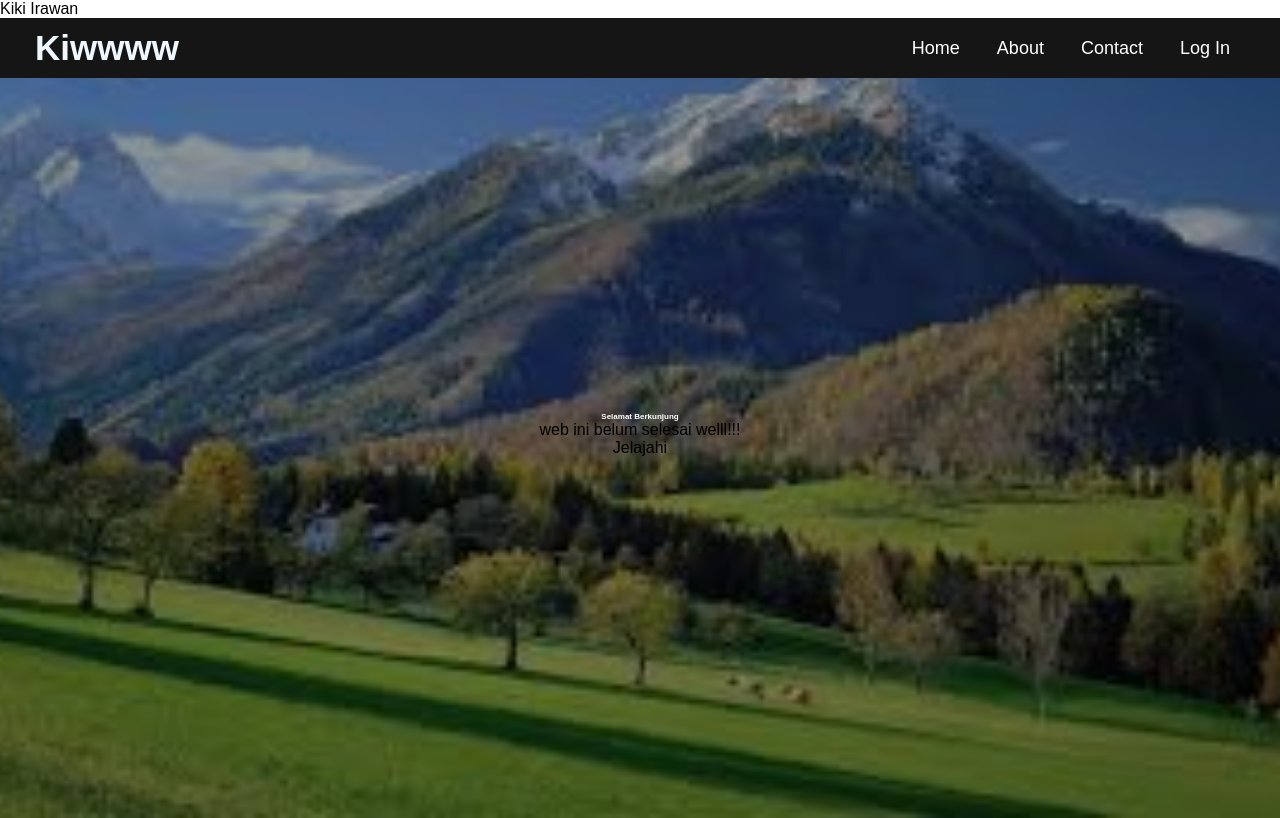
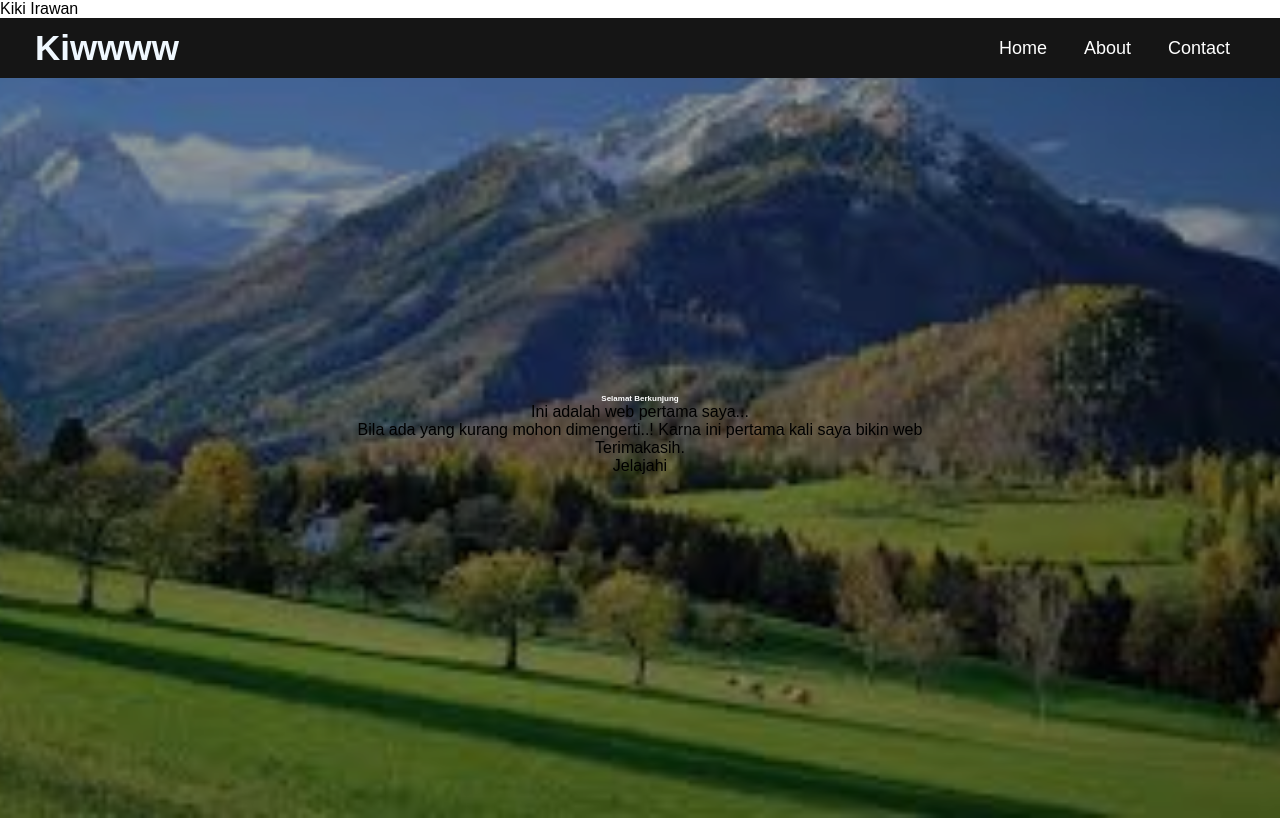
Before and after one commit to kyuttttttt12/progres_kiw, a plain HTML site: page index.html in a window 1280 px wide. Drawn offline with Linux system fonts and the light colour scheme.

Commit message:
Update index.html

```diff
--- a/index.html
+++ b/index.html
@@ -16,7 +16,6 @@
                 <li><a href="#">Home</a></li>
                 <li><a href="#">About</a></li>
                 <li><a href="#">Contact</a></li>
-                <li><a href="#">Log In</a></li>
             </ul>
         </div>
     </nav>
@@ -24,7 +23,9 @@
     <div class="background">
         <div class="posisi">
             <h1> Selamat Berkunjung</h1>
-            <p>web ini belum selesai welll!!!</p>
+            <p>Ini adalah web pertama saya...<br>
+                Bila ada yang kurang mohon dimengerti..! Karna ini pertama kali saya bikin web<br>
+                Terimakasih.</p>
             <div class ="tombol">
         <buttom>Jelajahi</buttom>
             </div>
```
